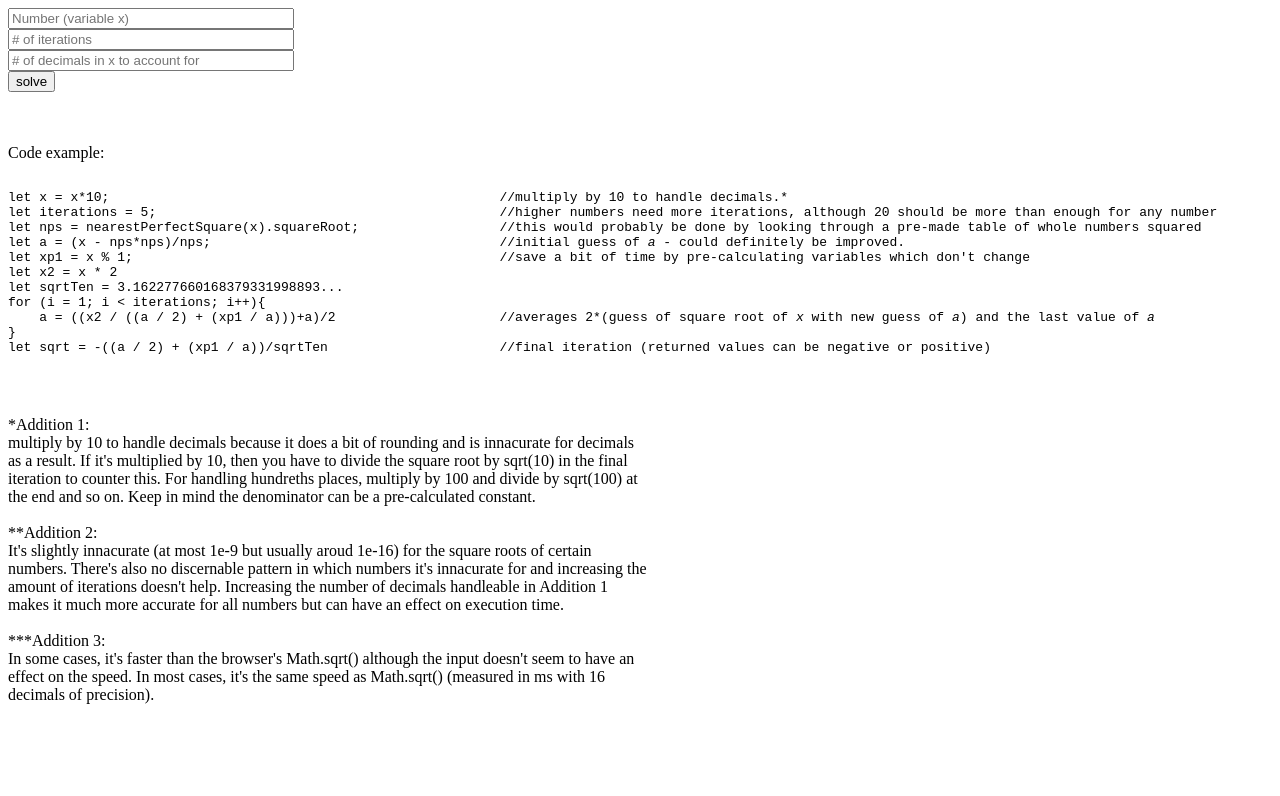
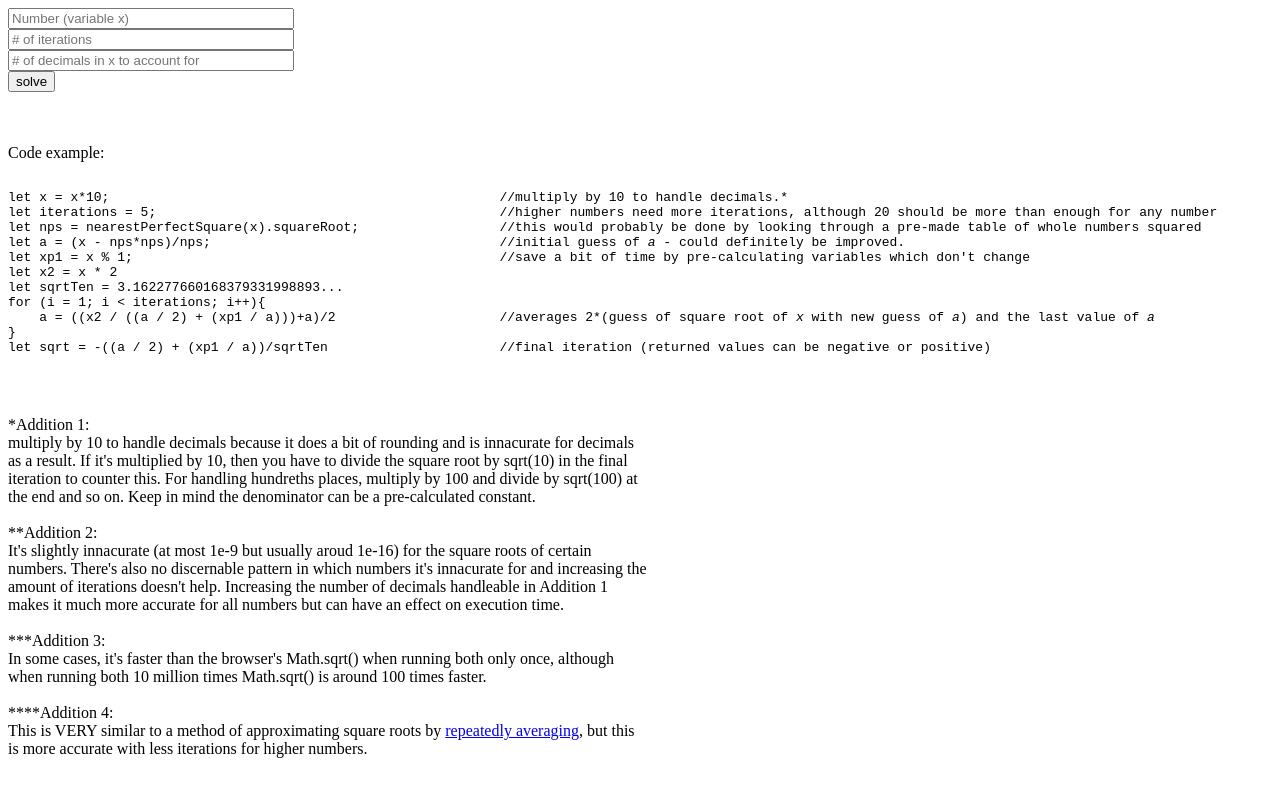
Before and after one commit to gjbertele/projects, a plain HTML site: page stuff/sqrt.html in a window 1280 px wide. Drawn offline with Linux system fonts and the light colour scheme.

Commit message:
Update sqrt.html

```diff
--- a/stuff/sqrt.html
+++ b/stuff/sqrt.html
@@ -53,8 +53,10 @@ let sqrt = -((a / 2) + (xp1 / a))/sqrtTen                      //final iteration
  effect on execution time.<br>
 <br>
 ***Addition 3:<br>
-In some cases, it's faster than the browser's Math.sqrt() although the input doesn't seem to have an effect on the speed. In most cases,
-it's the same speed as Math.sqrt() (measured in ms with 16 decimals of precision).
+In some cases, it's faster than the browser's Math.sqrt() when running both only once, although when running both 10 million times Math.sqrt() is around 100 times faster.<br>
+<br>
+****Addition 4:<br>
+This is VERY similar to a method of approximating square roots by <a href="http://mathandmultimedia.com/2012/08/18/approximating-square-root/">repeatedly averaging</a>, but this is more accurate with less iterations for higher numbers.
     </span>
     <script>
         function nearestPerfectSquare(x){
@@ -67,6 +69,7 @@ it's the same speed as Math.sqrt() (measured in ms with 16 decimals of precision
         function solve() {
             let iterations = document.querySelector('.iterations').value;
             let decimals = document.querySelector('.decimals').value
+            if(decimals == '') decimals = 10
             let factor = 10**decimals
             var x = document.querySelector('.x').value*factor
             let start = performance.now()
```
